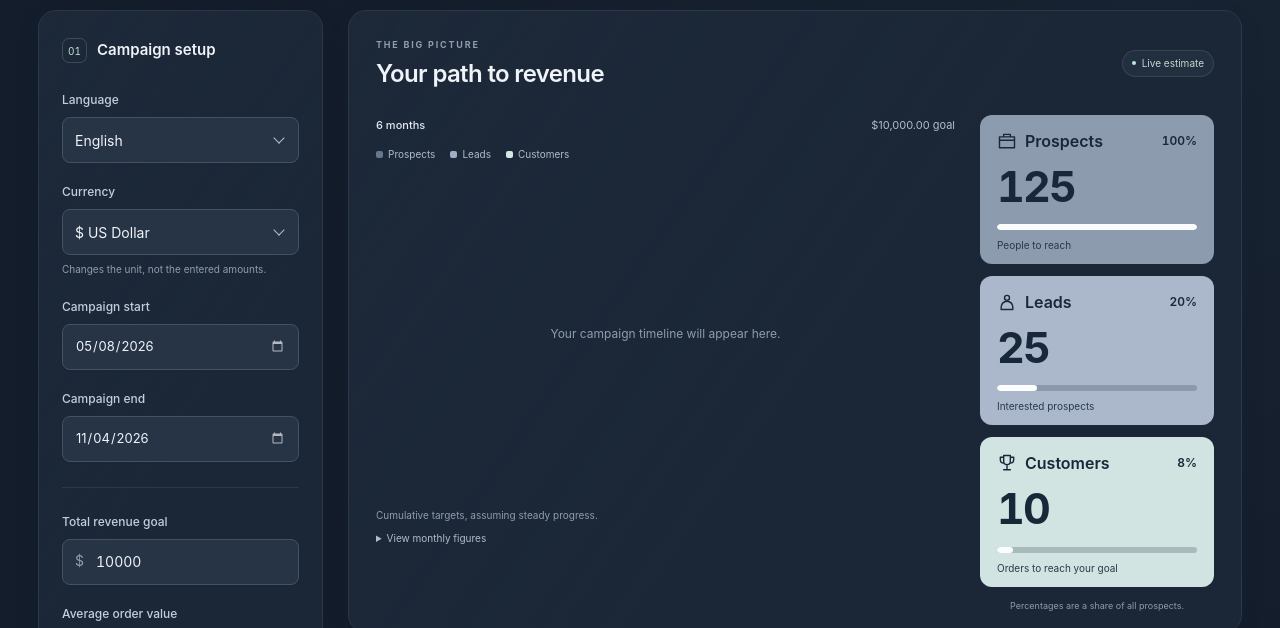
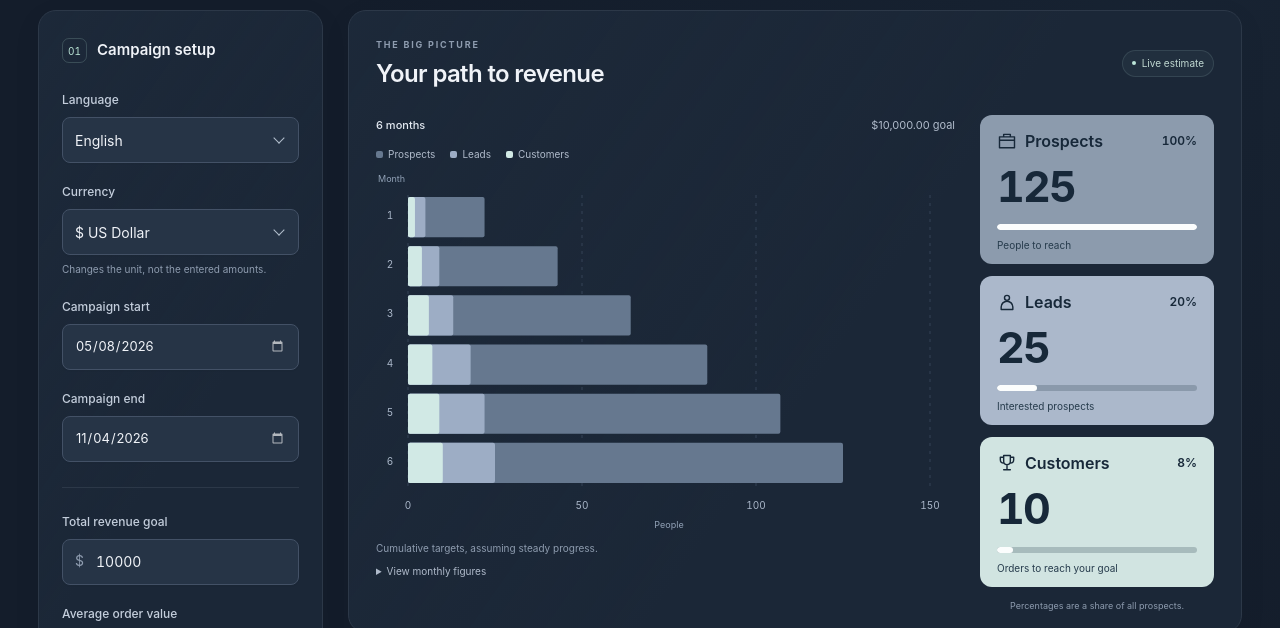
Before and after one commit to petarbinev/lead-predictor, a website with bundled scripts: page public/index.html in a window 1280 px wide. Shown: the part 95-723 px from the top of the page. Built offline with nearby package versions, Linux system fonts and the light colour scheme.

Commit message:
feat: visualize cumulative monthly funnel targets

```diff
--- a/public/js/app.js
+++ b/public/js/app.js
@@ -1,4 +1,5 @@
 import { calculateCampaign } from './calculator.js';
+import { campaignTimeline, renderChart } from './chart.js';
 
 const form = document.querySelector('#campaign-form');
 const fields = {
@@ -19,6 +20,9 @@ const messages = {
   tooLarge: 'This target is too large. Lower the revenue or increase the response rates.',
 };
 let announcementTimer;
+const chartContainer = document.querySelector('#chart-container');
+const chartTable = document.querySelector('#chart-table-body');
+let currentPeriods = [];
 
 function update() {
   const input = Object.fromEntries(Object.entries(fields).map(([key, field]) => [key, field.value]));
@@ -50,6 +54,9 @@ function update() {
     document.querySelector(`#${key}-bar`).style.width = `${result.ok ? result.shares[key] : 0}%`;
   }
   document.querySelector('#campaign-goal').textContent = result.ok ? `${new Intl.NumberFormat('en', { style: 'currency', currency: 'USD' }).format(result.revenue)} goal` : '—';
+  currentPeriods = result.ok ? campaignTimeline(result.start, result.end, result.counts) : [];
+  document.querySelector('#campaign-duration').textContent = result.ok ? `${currentPeriods.length} ${currentPeriods.length === 1 ? 'month' : 'months'}` : '—';
+  renderChart(chartContainer, chartTable, currentPeriods);
   clearTimeout(announcementTimer);
   announcementTimer = setTimeout(() => {
     document.querySelector('#results-announcement').textContent = result.ok ? `${result.counts.prospects} prospects, ${result.counts.leads} leads, ${result.counts.customers} customers.` : errorSummary.textContent;
@@ -59,4 +66,11 @@ function update() {
 form.addEventListener('submit', event => event.preventDefault());
 // Sliders are associated with the form but live outside it in the layout.
 Object.values(fields).forEach(field => field.addEventListener('input', update));
+let previousWidth = 0;
+new ResizeObserver(([entry]) => {
+  if (Math.abs(entry.contentRect.width - previousWidth) > 1) {
+    previousWidth = entry.contentRect.width;
+    renderChart(chartContainer, chartTable, currentPeriods);
+  }
+}).observe(chartContainer);
 update();
--- /dev/null
+++ b/public/js/chart.js
@@ -0,0 +1,129 @@
+const DAY = 86400000;
+const keys = ['prospects', 'leads', 'customers'];
+const defaults = { month: 'Month', people: 'People', prospects: 'Prospects', leads: 'Leads', customers: 'Customers', chartLabel: 'Cumulative campaign targets', chartInvalid: 'Complete the campaign details to see your timeline.' };
+
+export function campaignTimeline(start, end, counts) {
+  if (!(start instanceof Date) || !(end instanceof Date) || !Number.isFinite(+start) || !Number.isFinite(+end) || end <= start) return [];
+  const periods = [];
+  const duration = BigInt(Math.round((end - start) / DAY));
+  for (let month = 1; month <= 121; month++) {
+    // Always advance from the original start, so January 31 → February 28 → March 31.
+    const anniversary = new Date(start);
+    anniversary.setUTCDate(1);
+    anniversary.setUTCMonth(start.getUTCMonth() + month);
+    const lastDay = new Date(anniversary);
+    lastDay.setUTCMonth(lastDay.getUTCMonth() + 1, 0);
+    anniversary.setUTCDate(Math.min(start.getUTCDate(), lastDay.getUTCDate()));
+    const date = anniversary < end ? anniversary : new Date(end);
+    const elapsed = BigInt(Math.round((date - start) / DAY));
+    const cumulative = Object.fromEntries(keys.map(key => [key, Number((BigInt(counts[key]) * elapsed + duration - 1n) / duration)]));
+    periods.push({ month, date, counts: cumulative });
+    if (+date === +end) break;
+  }
+  return periods;
+}
+
+function svgElement(name, attributes, text) {
+  const element = document.createElementNS('http://www.w3.org/2000/svg', name);
+  for (const [key, value] of Object.entries(attributes)) element.setAttribute(key, String(value));
+  if (text !== undefined) element.textContent = text;
+  return element;
+}
+
+export function renderChart(container, tableBody, periods, options = {}) {
+  const labels = { ...defaults, ...options.labels };
+  const locale = options.locale || 'en-US';
+  const number = new Intl.NumberFormat(locale);
+  const compactNumber = new Intl.NumberFormat(locale, { notation: 'compact', maximumFractionDigits: 1 });
+  const dateFormat = new Intl.DateTimeFormat(locale, { day: 'numeric', month: 'short', year: 'numeric', timeZone: 'UTC' });
+  container.replaceChildren();
+  tableBody.replaceChildren();
+  if (!periods.length) {
+    const empty = document.createElement('p');
+    empty.className = 'empty-chart';
+    empty.textContent = labels.chartInvalid;
+    container.append(empty);
+    return;
+  }
+
+  const width = Math.max(280, Math.floor(container.clientWidth));
+  const height = Math.max(330, periods.length * 51 + 57);
+  const left = 32;
+  const right = 25;
+  const top = 26;
+  const bottom = height - 42;
+  const plotWidth = width - left - right;
+  const rowHeight = (bottom - top) / periods.length;
+  const max = Math.max(1, periods.at(-1).counts.prospects);
+  const rawStep = max / (width < 380 ? 3 : 5);
+  const power = 10 ** Math.floor(Math.log10(rawStep));
+  const step = Math.max(1, [1, 2, 5, 10].find(value => value * power >= rawStep) * power);
+  const scaleMax = Math.ceil(max / step) * step;
+  const scale = value => value / scaleMax * plotWidth;
+  const svg = svgElement('svg', { viewBox: `0 0 ${width} ${height}`, width, height, role: 'group', 'aria-label': labels.chartLabel, class: 'campaign-chart' });
+  svg.append(svgElement('text', { x: 2, y: 13, class: 'chart-axis-title' }, labels.month));
+  for (let tick = 0; tick <= scaleMax; tick += step) {
+    const x = left + scale(tick);
+    svg.append(svgElement('line', { x1: x, x2: x, y1: top, y2: bottom, class: 'chart-grid' }));
+    svg.append(svgElement('text', { x, y: bottom + 19, 'text-anchor': 'middle', class: 'chart-tick' }, compactNumber.format(tick)));
+  }
+  svg.append(svgElement('text', { x: left + plotWidth / 2, y: height - 4, 'text-anchor': 'middle', class: 'chart-axis-title' }, labels.people));
+
+  const tooltip = document.createElement('div');
+  tooltip.id = 'chart-tooltip';
+  tooltip.className = 'chart-tooltip';
+  tooltip.setAttribute('role', 'tooltip');
+  tooltip.hidden = true;
+  let active;
+
+  periods.forEach((period, index) => {
+    const y = top + index * rowHeight;
+    const barHeight = Math.min(rowHeight - 9, 43);
+    const date = dateFormat.format(period.date);
+    const description = `${labels.month} ${period.month} · ${date}. ${keys.map(key => `${labels[key]}: ${number.format(period.counts[key])}`).join(', ')}.`;
+    const group = svgElement('g', { tabindex: 0, role: 'button', 'aria-label': description, class: 'chart-row' });
+    group.append(svgElement('rect', { x: 0, y, width, height: rowHeight, fill: 'transparent', class: 'chart-hit-area' }));
+    group.append(svgElement('text', { x: 14, y: y + barHeight / 2 + 4, 'text-anchor': 'middle', class: 'chart-tick' }, period.month));
+    for (const key of keys) group.append(svgElement('rect', { x: left, y: y + 2, width: scale(period.counts[key]), height: barHeight, rx: 2, class: `chart-bar chart-bar-${key}` }));
+    const show = () => {
+      active?.classList.remove('is-active');
+      active = group;
+      group.classList.add('is-active');
+      tooltip.replaceChildren();
+      const title = document.createElement('strong');
+      title.textContent = `${labels.month} ${period.month} · ${date}`;
+      tooltip.append(title);
+      for (const key of keys) {
+        const line = document.createElement('span');
+        line.textContent = `${labels[key]}: ${number.format(period.counts[key])}`;
+        tooltip.append(line);
+      }
+      tooltip.style.top = `${Math.max(0, y - 8)}px`;
+      tooltip.hidden = false;
+    };
+    const hide = () => { group.classList.remove('is-active'); tooltip.hidden = true; };
+    group.addEventListener('pointerenter', show);
+    group.addEventListener('pointerleave', hide);
+    group.addEventListener('focus', show);
+    group.addEventListener('blur', hide);
+    group.addEventListener('click', show);
+    group.addEventListener('keydown', event => {
+      if (event.key === 'Escape') hide();
+      if (event.key === 'Enter' || event.key === ' ') { event.preventDefault(); show(); }
+    });
+    svg.append(group);
+
+    const row = document.createElement('tr');
+    const heading = document.createElement('th');
+    heading.scope = 'row';
+    heading.textContent = `${labels.month} ${period.month} · ${date}`;
+    row.append(heading);
+    for (const key of keys) {
+      const cell = document.createElement('td');
+      cell.textContent = number.format(period.counts[key]);
+      row.append(cell);
+    }
+    tableBody.append(row);
+  });
+  container.append(svg, tooltip);
+}
```
Also changed, not shown: tests/timeline.test.js (added, +46 -0 lines), public/css/styles.css.
